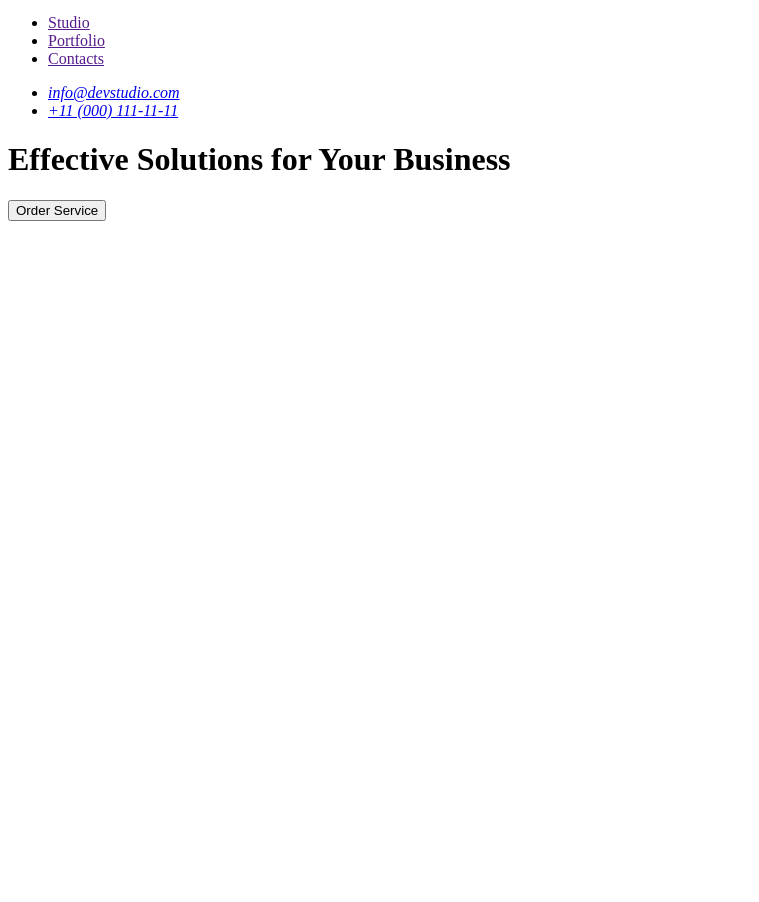
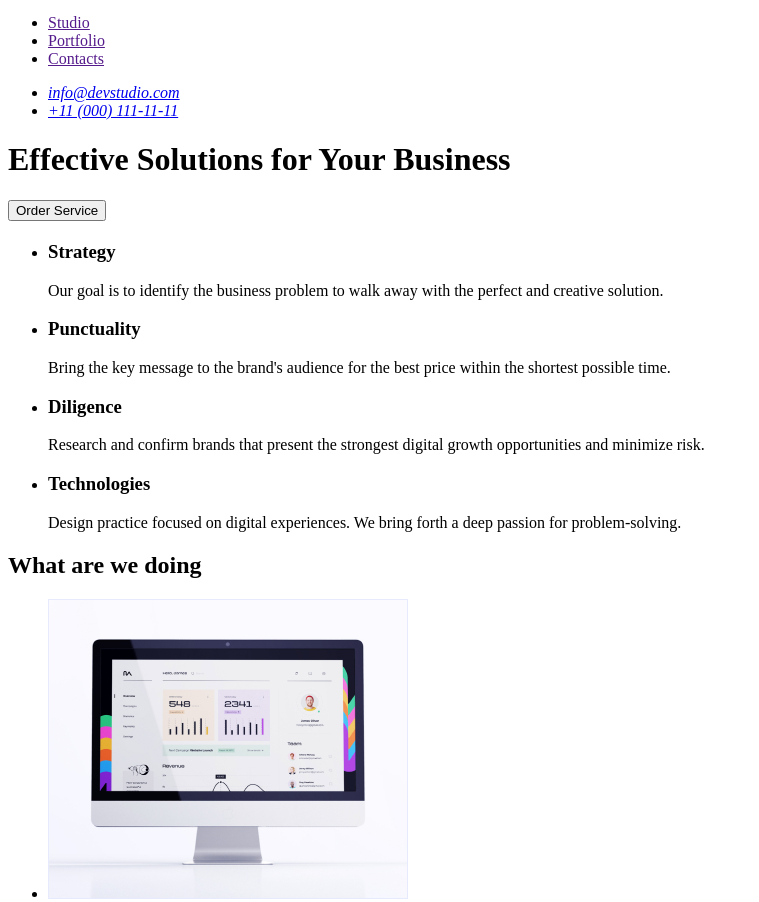
Before and after one commit to ArtemVasiletc/goit-markup-hw-01, a plain HTML site: page index.html in a window 1280 px wide. Shown: the part 38-940 px from the top of the page, without its empty margins (0-759 px from the left). Before the commit the page ends 800 px from the top, so only its background shows below. Drawn offline with Linux system fonts and the light colour scheme.

Commit message:
add second section to main content

```diff
--- a/index.html
+++ b/index.html
@@ -10,7 +10,7 @@
     <header>
       <nav>
         <a href="./index.html">
-          <img src="./images/Logo.png" alt="WebStudio" />
+          <img src="./images/Logo.png" alt="Logo" />
         </a>
         <ul>
           <li><a href="">Studio</a></li>
@@ -21,7 +21,7 @@
       <address>
         <ul>
           <li><a href="mailto:info@devstudio.com">info@devstudio.com</a></li>
-          <li><a href="tel:+11 (000) 111-11-11">+11 (000) 111-11-11</a></li>
+          <li><a href="tel:+110001111111">+11 (000) 111-11-11</a></li>
         </ul>
       </address>
     </header>
@@ -30,6 +30,47 @@
         <h1>Effective Solutions for Your Business</h1>
         <button type="button">Order Service</button>
       </div>
+      <div>
+        <h2></h2>
+        <ul>
+          <li>
+            <h3>Strategy</h3>
+            <p>
+              Our goal is to identify the business problem to walk away with the
+              perfect and creative solution.
+            </p>
+          </li>
+          <li>
+            <h3>Punctuality</h3>
+            <p>
+              Bring the key message to the brand's audience for the best price
+              within the shortest possible time.
+            </p>
+          </li>
+          <li>
+            <h3>Diligence</h3>
+            <p>
+              Research and confirm brands that present the strongest digital
+              growth opportunities and minimize risk.
+            </p>
+          </li>
+          <li>
+            <h3>Technologies</h3>
+            <p>
+              Design practice focused on digital experiences. We bring forth a
+              deep passion for problem-solving.
+            </p>
+          </li>
+        </ul>
+      </div>
+      <div>
+        <h2>What are we doing</h2>
+        <ul>
+          <li><img src="./images/img 1.jpg" alt="img1" width="360px" /></li>
+          <li><img src="./images/img 2.jpg" alt="img2" width="360px" /></li>
+          <li><img src="./images/img 3.jpg" alt="img3" width="360px" /></li>
+        </ul>
+      </div>
     </main>
     <footer></footer>
   </body>
```
Also changed, not shown: images/img 1.jpg (added), images/img 2.jpg (added), images/img 3.jpg (added).
